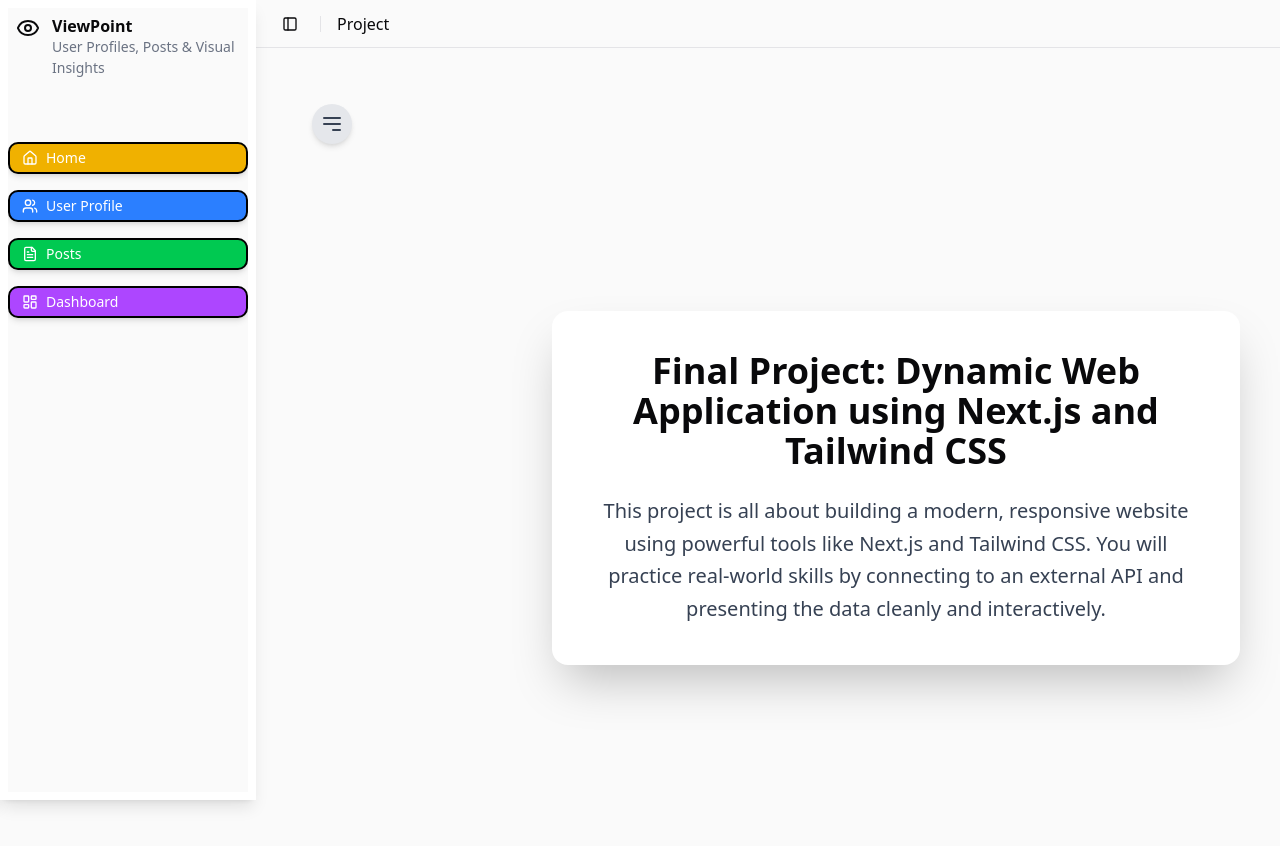
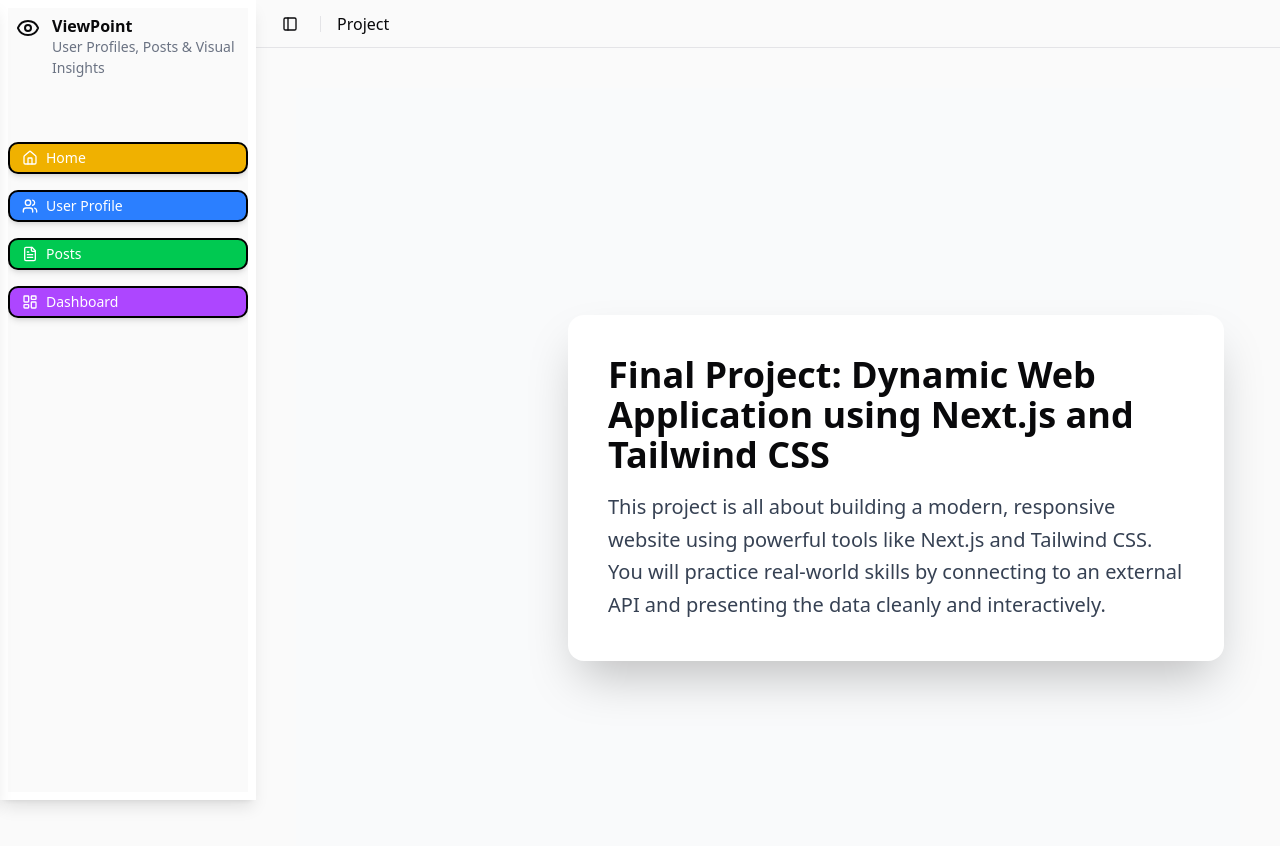
Before and after one commit to leonard-james/web_f_project, a Next.js app: page / in a window 1280 px wide. Shown: the top 846 px of the page. Built offline with nearby package versions, Linux system fonts and the light colour scheme.

Commit message:
Refactor sidebar toggle functionality and improve layout structure for better readability

```diff
--- a/app/page.js
+++ b/app/page.js
@@ -7,11 +7,9 @@ import { useState } from "react";
 
 export default function Page() {
   const pathname = usePathname();
-  const [isSidebarVisible, setIsSidebarVisible] = useState(true); // Sidebar visibility state
+  const [isSidebarVisible, setIsSidebarVisible] = useState(true);
 
-  const toggleSidebar = () => {
-    setIsSidebarVisible((prev) => !prev); // Toggle the sidebar visibility
-  };
+  const toggleSidebar = () => setIsSidebarVisible((prev) => !prev);
 
   const renderContent = () => {
     switch (pathname) {
@@ -32,10 +30,15 @@ export default function Page() {
         return <div>Dashboard Content</div>;
       default:
         return (
-          <div className="bg-white rounded-2xl shadow-2xl w-full max-w-3xl flex flex-col items-center text-center p-6 md:p-10">
-            <h2 className="text-2xl md:text-3xl lg:text-4xl font-bold mb-4 md:mb-6">
-              Final Project: Dynamic Web Application using Next.js and Tailwind CSS
-            </h2>
+          <div className="bg-white rounded-2xl shadow-2xl w-full max-w-3xl flex flex-col text-left gap-4 p-6 md:p-10">
+            {/* Title with Toggle Button */}
+            <div className="flex items-center justify-between">
+              <h2 className="text-2xl md:text-3xl lg:text-4xl font-bold">
+                Final Project: Dynamic Web Application using Next.js and Tailwind CSS
+              </h2>
+
+            </div>
+            {/* Description */}
             <p className="text-gray-700 text-base md:text-lg lg:text-xl leading-relaxed">
               This project is all about building a modern, responsive website using powerful tools like Next.js and Tailwind CSS. You will practice real-world skills by connecting to an external API and presenting the data cleanly and interactively.
             </p>
@@ -45,42 +48,22 @@ export default function Page() {
   };
 
   return (
-    <div className="relative min-h-screen">
-      {/* Sidebar toggle icon */}
-      <button
-        className="absolute top-4 left-4 z-50 p-2 bg-gray-200 rounded-full shadow-md hover:bg-gray-300 transition-all"
-        onClick={toggleSidebar}
-        aria-label="Toggle Sidebar"
+    <div className="relative min-h-screen bg-gray-50">
+      {/* Sidebar */}
+      <div
+        className={`fixed top-0 left-0 h-full z-40 transition-transform duration-300 ${
+          isSidebarVisible ? "translate-x-0" : "-translate-x-full"
+        }`}
       >
-        <svg
-          xmlns="http://www.w3.org/2000/svg"
-          className="h-6 w-6 text-gray-700"
-          fill="none"
-          viewBox="0 0 24 24"
-          stroke="currentColor"
-        >
-          <path
-            strokeLinecap="round"
-            strokeLinejoin="round"
-            strokeWidth={2}
-            d="M4 6h16M4 12h16m-7 6h7"
-          />
-        </svg>
-      </button>
+        <AppSidebar visible={isSidebarVisible} />
+      </div>
 
-      {/* Sidebar rendered as fixed on the left */}
-      {isSidebarVisible && (
-        <div className="fixed top-0 left-0 h-full w-64 transition-all duration-300">
-          <AppSidebar />
-        </div>
-      )}
-
-      {/* Main content container gets left padding if sidebar is visible */}
-      <div className={`transition-all duration-300 ${isSidebarVisible ? "pl-64" : ""}`}>
-        <div className="flex min-h-screen items-center justify-center">
+      {/* Main Content */}
+      <main className={`transition-all duration-300 ${isSidebarVisible ? "pl-64" : ""}`}>
+        <div className="flex min-h-screen items-center justify-center p-4">
           {renderContent()}
         </div>
-      </div>
+      </main>
     </div>
   );
 }
--- a/components/app-sidebar.jsx
+++ b/components/app-sidebar.jsx
@@ -42,7 +42,6 @@ const data = {
       icon: LayoutDashboardIcon,
       color: "bg-purple-500 hover:bg-purple-600 text-white", // Purple button
     },
-
   ],
 };
 
@@ -51,8 +50,8 @@ export function AppSidebar({ ...props }) {
   const [activeButton, setActiveButton] = React.useState(null);
 
   const handleButtonClick = (item) => {
-    setActiveButton(item.title);
-    router.push(item.url);
+    setActiveButton(item.title); // Highlight the active button
+    router.push(item.url); // Redirect to the specified URL
   };
 
   return (
@@ -76,31 +75,33 @@ export function AppSidebar({ ...props }) {
       <div className="my-4" />
       <SidebarContent>
         <SidebarMenu>
+          {/* Home Button */}
           <SidebarMenuItem key="Home">
             <SidebarMenuButton
-              asChild
-              className={`w-full flex items-center gap-2 justify-start shadow-md hover:shadow-lg rounded-lg p-3 bg-yellow-500 hover:bg-yellow-600 text-white border-2 border-black mb-3 ${activeButton === "Home" ? "ring-2 ring-offset-2 ring-offset-white ring-black" : ""}`}
-              onClick={() => { setActiveButton("Home"); router.push("/"); }}
+              className={`w-full flex items-center gap-2 justify-start shadow-md hover:shadow-lg rounded-lg p-3 bg-yellow-500 hover:bg-yellow-600 text-white border-2 border-black mb-3 ${
+                activeButton === "Home" ? "ring-2 ring-offset-2 ring-offset-white ring-black" : ""
+              }`}
+              onClick={() => {
+                setActiveButton("Home");
+                router.push("/"); // Redirect to the home page
+              }}
             >
-              <Button>
-                <HomeIcon className="h-5 w-5" />
-                <span>Home</span>
-              </Button>
+              <HomeIcon className="h-5 w-5" />
+              <span>Home</span>
             </SidebarMenuButton>
           </SidebarMenuItem>
+
+          {/* Dynamic Buttons for Other Pages */}
           {data.navMain.map((item) => (
             <SidebarMenuItem key={item.title}>
               <SidebarMenuButton
-                asChild
                 className={`w-full flex items-center gap-2 justify-start shadow-md hover:shadow-lg rounded-lg p-3 border-2 border-black mb-3 ${
                   item.color
                 } ${activeButton === item.title ? "ring-2 ring-offset-2 ring-offset-white ring-black" : ""}`}
                 onClick={() => handleButtonClick(item)}
               >
-                <Button>
-                  <item.icon className="h-5 w-5" />
-                  <span>{item.title}</span>
-                </Button>
+                <item.icon className="h-5 w-5" />
+                <span>{item.title}</span>
               </SidebarMenuButton>
             </SidebarMenuItem>
           ))}
```
